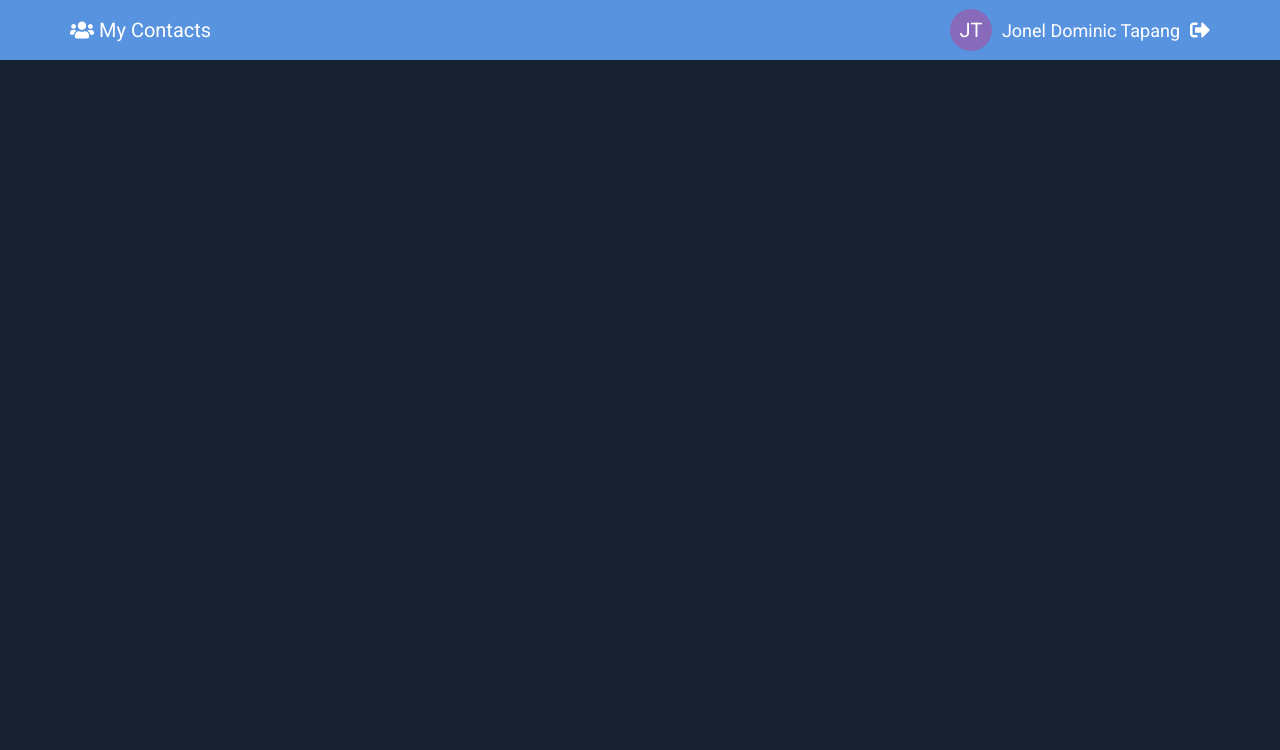
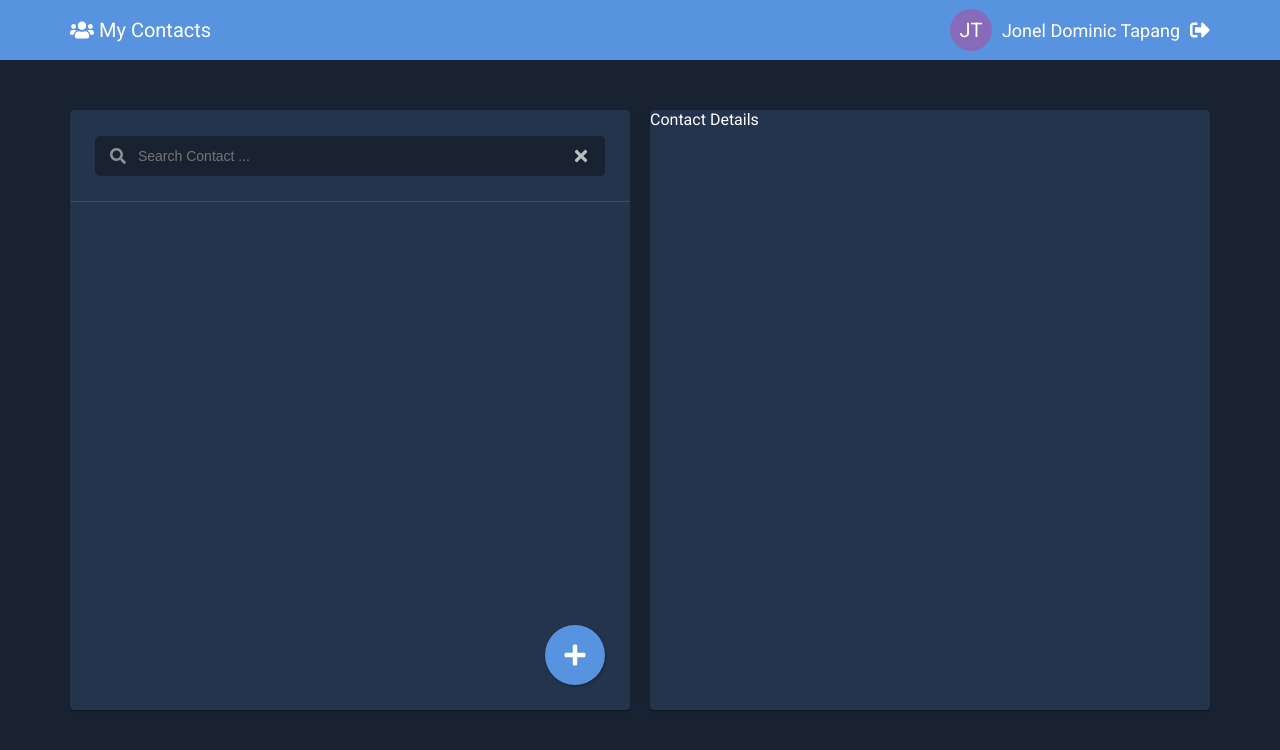
Before and after one commit to joneldominic/User-Contact-Management-App, a React (Create React App) app in the folder frontend/: page /contacts in a window 1280 px wide. Shown: the top 750 px of the page. Built offline with nearby package versions, Linux system fonts and the light colour scheme.

Commit message:
Added Contact List - Main Container

```diff
--- /dev/null
+++ b/frontend/src/components/ContactDetails/ContactDetails.js
@@ -0,0 +1,13 @@
+import React from "react";
+
+import { ContactDetailsContainer, ContactListCard } from "./styles";
+
+const ContactDetails = () => {
+  return (
+    <ContactDetailsContainer>
+      <ContactListCard>Contact Details</ContactListCard>
+    </ContactDetailsContainer>
+  );
+};
+
+export default ContactDetails;
--- /dev/null
+++ b/frontend/src/components/ContactDetails/styles.js
@@ -0,0 +1,21 @@
+import styled from "styled-components";
+
+import Container from "../../core/UI/Container";
+import Card from "../../core/UI/Card";
+
+export const ContactDetailsContainer = styled(Container)`
+  flex: 50%;
+
+  @media (max-width: 991px) {
+    flex: 100%;
+  }
+`;
+
+export const ContactListCard = styled(Card)`
+  margin: 50px 0px 0px 10px;
+  height: 75vh;
+
+  @media (max-width: 991px) {
+    margin: 30px 0px 0px 0px;
+  }
+`;
--- /dev/null
+++ b/frontend/src/components/ContactList/ContactList.js
@@ -0,0 +1,27 @@
+import React from "react";
+
+import SearchBar from "./SearchBar";
+import FloatingAddButton from "./FloatingAddButton";
+
+import {
+  ContactListContainer,
+  ContactListCard,
+  ContactListCardContent,
+  Divider,
+} from "./styles";
+
+const ContactList = () => {
+  return (
+    <ContactListContainer>
+      <ContactListCard>
+        <ContactListCardContent>
+          <SearchBar />
+          <Divider />
+        </ContactListCardContent>
+      </ContactListCard>
+      <FloatingAddButton />
+    </ContactListContainer>
+  );
+};
+
+export default ContactList;
--- /dev/null
+++ b/frontend/src/components/ContactList/styles.js
@@ -0,0 +1,32 @@
+import styled from "styled-components";
+
+import Container from "../../core/UI/Container";
+import Card from "../../core/UI/Card";
+
+export const ContactListContainer = styled(Container)`
+  flex: 50%;
+  position: relative;
+
+  @media (max-width: 991px) {
+    flex: 100%;
+  }
+`;
+
+export const ContactListCard = styled(Card)`
+  margin: 50px 10px 0px 0px;
+  height: 75vh;
+
+  @media (max-width: 991px) {
+    margin: 50px 0px 0px 0px;
+  }
+`;
+
+export const ContactListCardContent = styled.div`
+  padding: 16px 0px;
+`;
+
+export const Divider = styled.hr`
+  height: 1px;
+  border: none;
+  background-color: ${(props) => props.theme.divider};
+`;
--- /dev/null
+++ b/frontend/src/components/Contacts/Contacts.js
@@ -0,0 +1,17 @@
+import React from "react";
+
+import ContactList from "../ContactList/ContactList";
+import ContactDetails from "../ContactDetails/ContactDetails";
+
+import { ContactContainer } from "./styles";
+
+const Contacts = () => {
+  return (
+    <ContactContainer>
+      <ContactList></ContactList>
+      <ContactDetails></ContactDetails>
+    </ContactContainer>
+  );
+};
+
+export default Contacts;
--- /dev/null
+++ b/frontend/src/components/Contacts/styles.js
@@ -0,0 +1,8 @@
+import styled from "styled-components";
+
+import Container from "../../core/UI/Container";
+
+export const ContactContainer = styled(Container)`
+  display: flex;
+  flex-wrap: wrap;
+`;
--- a/frontend/src/components/Header/style.js
+++ b/frontend/src/components/Header/style.js
@@ -46,5 +46,6 @@ export const SignOutButton = styled.div`
   font-size: ${(props) => props.theme.size.xl};
   &:hover {
     cursor: pointer;
+    color: ${(props) => props.theme.text.secondary};
   }
 `;
--- a/frontend/src/core/UI/Container.js
+++ b/frontend/src/core/UI/Container.js
@@ -4,8 +4,14 @@ const Container = styled.div`
   margin-right: auto;
   margin-left: auto;
 
-  @media (max-width: 576px) {
+  @media (max-width: 575px) {
     width: 100%;
+    margin-right: 10px;
+    margin-left: 10px;
+  }
+
+  @media (min-width: 576px) {
+    width: 95%;
   }
 
   @media (min-width: 768px) {
--- a/frontend/src/core/UI/Modal.js
+++ b/frontend/src/core/UI/Modal.js
@@ -75,8 +75,11 @@ const MessageWrapper = styled.div`
   text-align: justify;
 `;
 
-const Divider = styled.hr`
-  border-top: 1px solid ${(props) => props.theme.divider};
+
+export const Divider = styled.hr`
+  height: 2px;
+  border: none;
+  background-color: ${(props) => props.theme.divider};
   margin-left: 15px;
   margin-right: 15px;
 `;
--- a/frontend/src/pages/Main.js
+++ b/frontend/src/pages/Main.js
@@ -1,9 +1,20 @@
 import React from "react";
 
 import Header from "../components/Header/Header";
+import Contacts from "../components/Contacts/Contacts";
+
+import Modal from "../core/UI/Modal";
+import Snackbar from "../core/UI/Snackbar";
 
 const Main = () => {
-  return <Header />;
+  return (
+    <>
+      {/* <Snackbar />
+      <Modal /> */}
+      <Header />
+      <Contacts />
+    </>
+  );
 };
 
 export default Main;
```
Also changed, not shown: frontend/src/App.js (+1 -12 lines).
